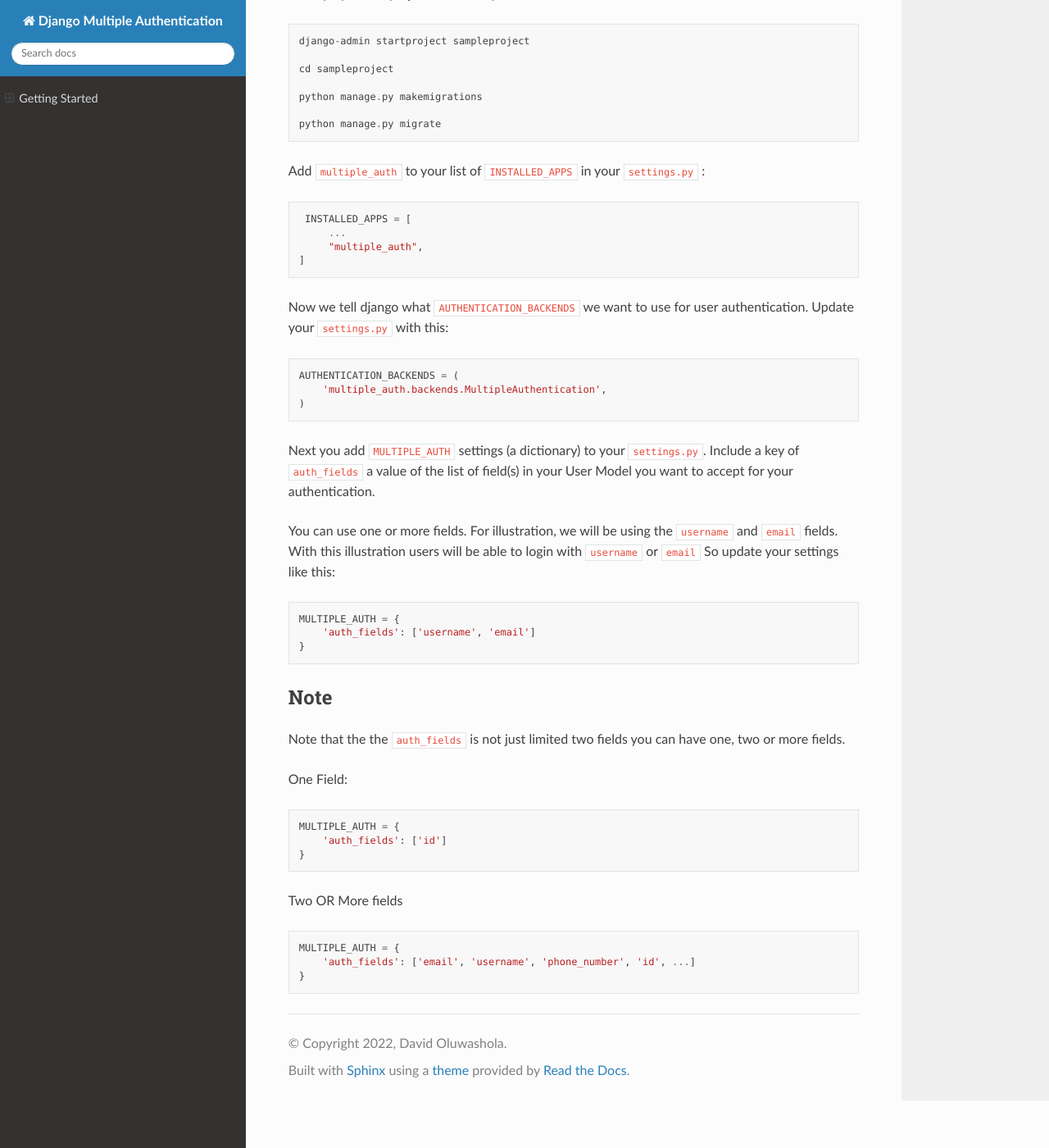
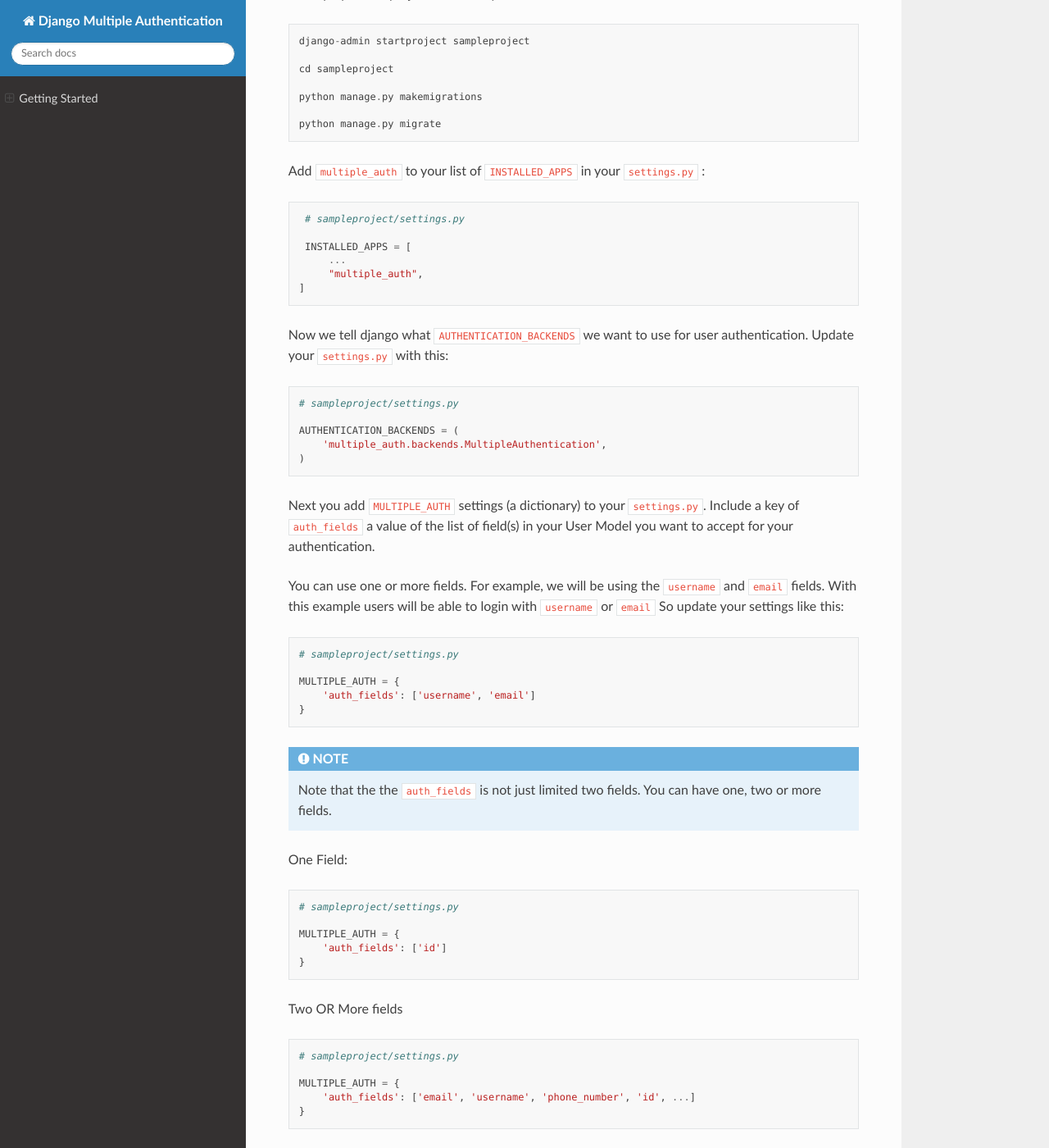
Before and after one commit to KoredeDavid/django-multiple-authentication, a Sphinx documentation site: the page built from docs/source/getting_started.rst, in a window 1280 px wide and 1400 px high, scrolled down 696 px. Shown: the whole window at 82% size. Built offline with Sphinx 7.4.7 and the Read the Docs theme 2.0.0, drawn with Linux system fonts in a browser that asks for light colours.

Commit message:
Complete illustration for webap

```diff
--- a/docs/source/getting_started.rst
+++ b/docs/source/getting_started.rst
@@ -48,6 +48,8 @@ Add ``multiple_auth`` to your list of ``INSTALLED_APPS`` in your ``settings.py``
 
 .. code-block:: python
 
+    # sampleproject/settings.py
+
     INSTALLED_APPS = [
         ...
         "multiple_auth",
@@ -59,6 +61,8 @@ Update your ``settings.py`` with this:
 
 .. code-block:: python
 
+    # sampleproject/settings.py
+
     AUTHENTICATION_BACKENDS = (
         'multiple_auth.backends.MultipleAuthentication',
     )
@@ -67,25 +71,28 @@ Update your ``settings.py`` with this:
 Next you add ``MULTIPLE_AUTH`` settings (a dictionary) to your ``settings.py``. Include a key of ``auth_fields`` a value of the list of
 field(s) in your User Model you want to accept for your authentication.
 
-You can use one or more fields. For illustration,
-we will be using the ``username`` and ``email`` fields. With this illustration users will be able to login with ``username`` or ``email``
+You can use one or more fields. For example,
+we will be using the ``username`` and ``email`` fields. With this example users will be able to login with ``username`` or ``email``
 So update your settings like this:
 
 .. code-block:: python
+
+    # sampleproject/settings.py
 
     MULTIPLE_AUTH = {
         'auth_fields': ['username', 'email']
     }
 
 
-Note
------
+.. admonition:: NOTE
 
-Note that the the ``auth_fields`` is not just limited two fields you can have one, two or more fields.
+    Note that the the ``auth_fields`` is not just limited two fields. You can have one, two or more fields.
 
 One Field:
 
 .. code-block:: python
+
+    # sampleproject/settings.py
 
     MULTIPLE_AUTH = {
         'auth_fields': ['id']
@@ -96,6 +103,8 @@ Two OR More fields
 
 .. code-block:: python
 
+    # sampleproject/settings.py
+
     MULTIPLE_AUTH = {
         'auth_fields': ['email', 'username', 'phone_number', 'id', ...]
     }
```
Also changed, not shown: docs/source/usage.rst (+52 -2 lines).
